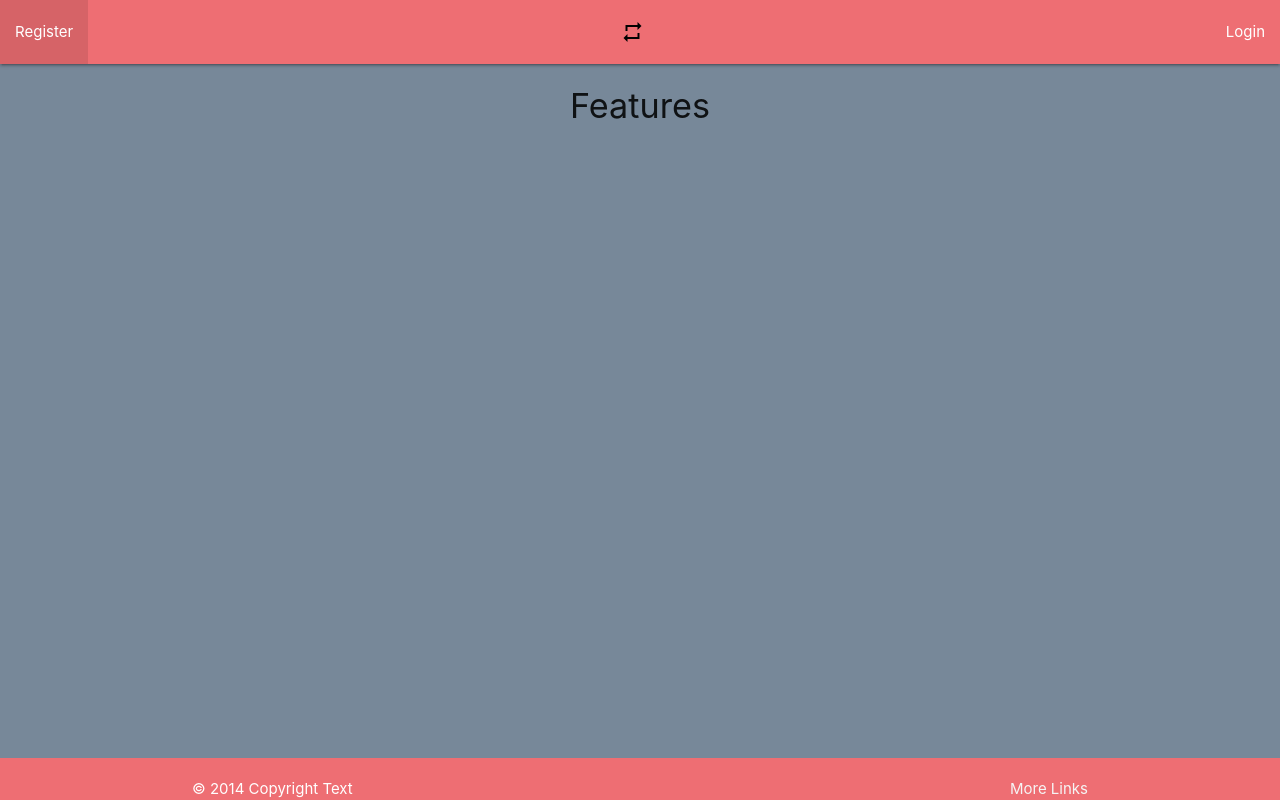
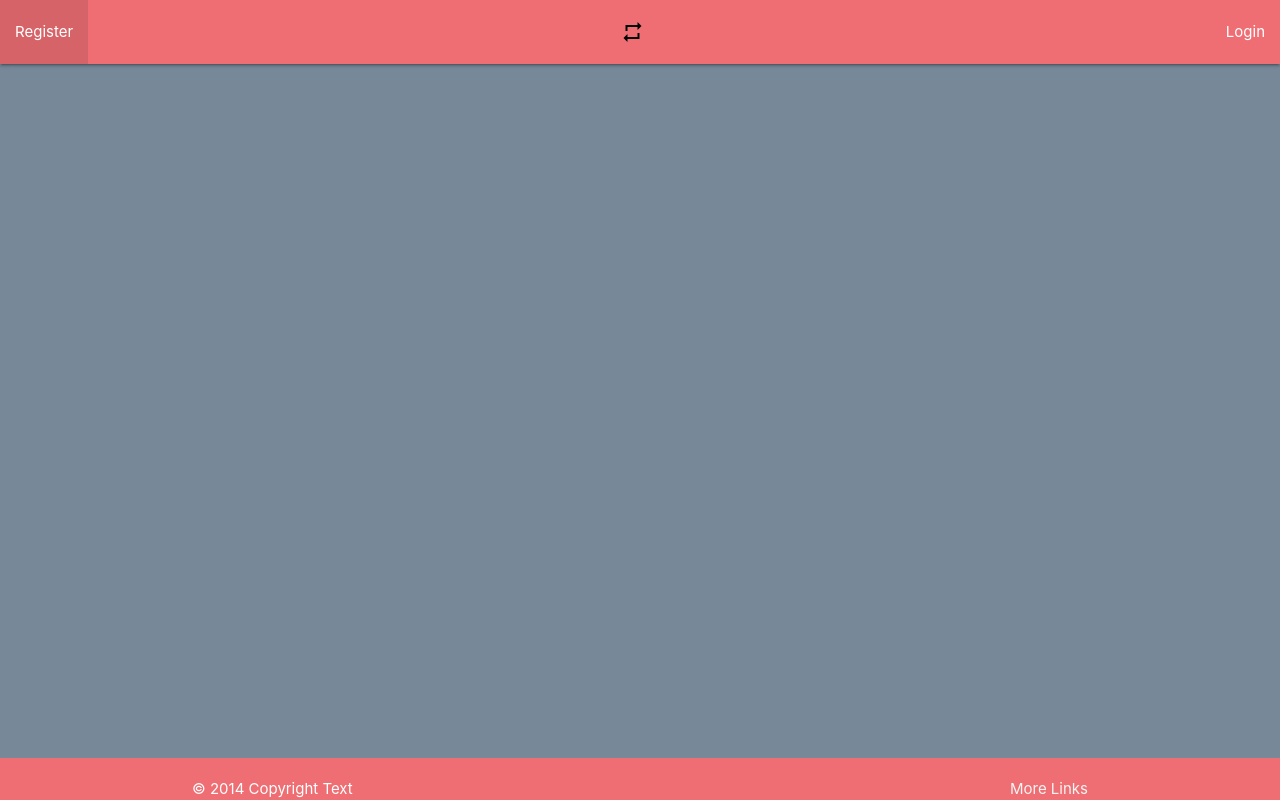
Before and after one commit to tbizz22/project_3, a React (Create React App) app in the folder client/: page /features/1 in a window 1280 px wide. Built offline with nearby package versions, Linux system fonts and the light colour scheme; no server answers.

Commit message:
working feature page bones

```diff
--- a/client/src/pages/feature/feature.js
+++ b/client/src/pages/feature/feature.js
@@ -52,7 +52,7 @@ render() {
 
 
             <div className='row'>
-                <h4 className='center-align'>Features</h4>
+                <h4 className='center-align'>{this.state.title}</h4>
             </div>
 
 
```
